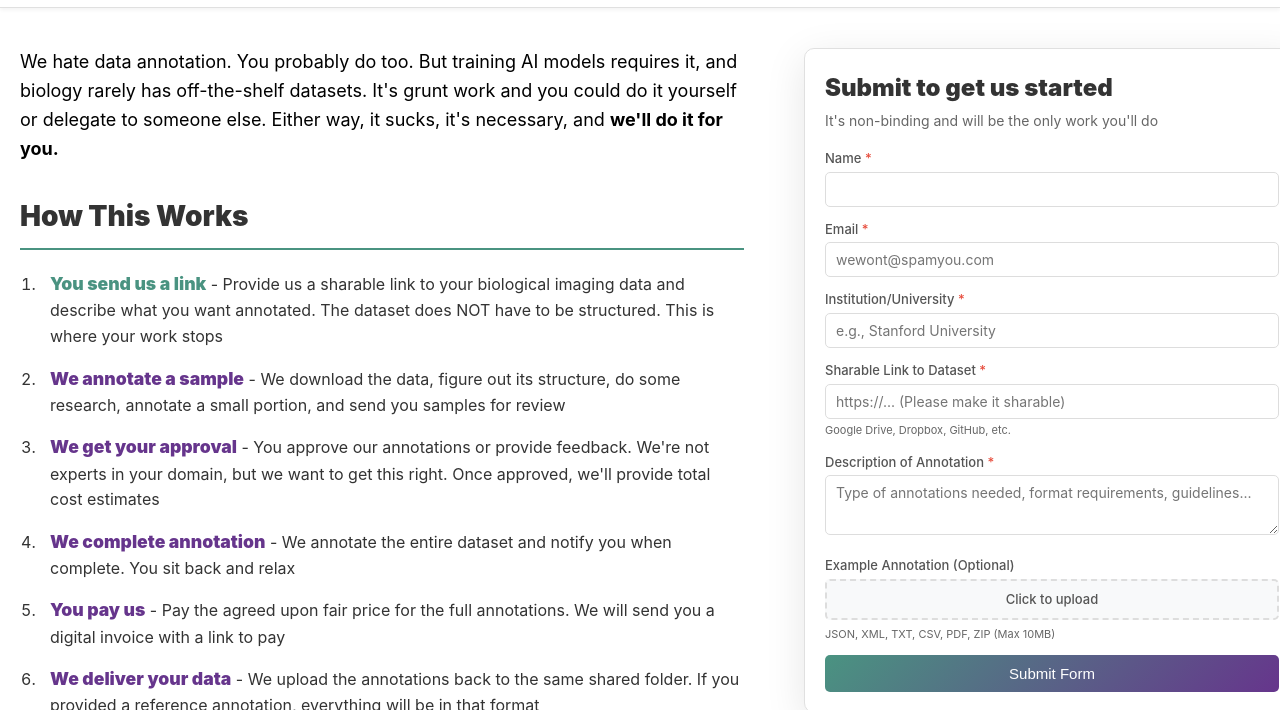
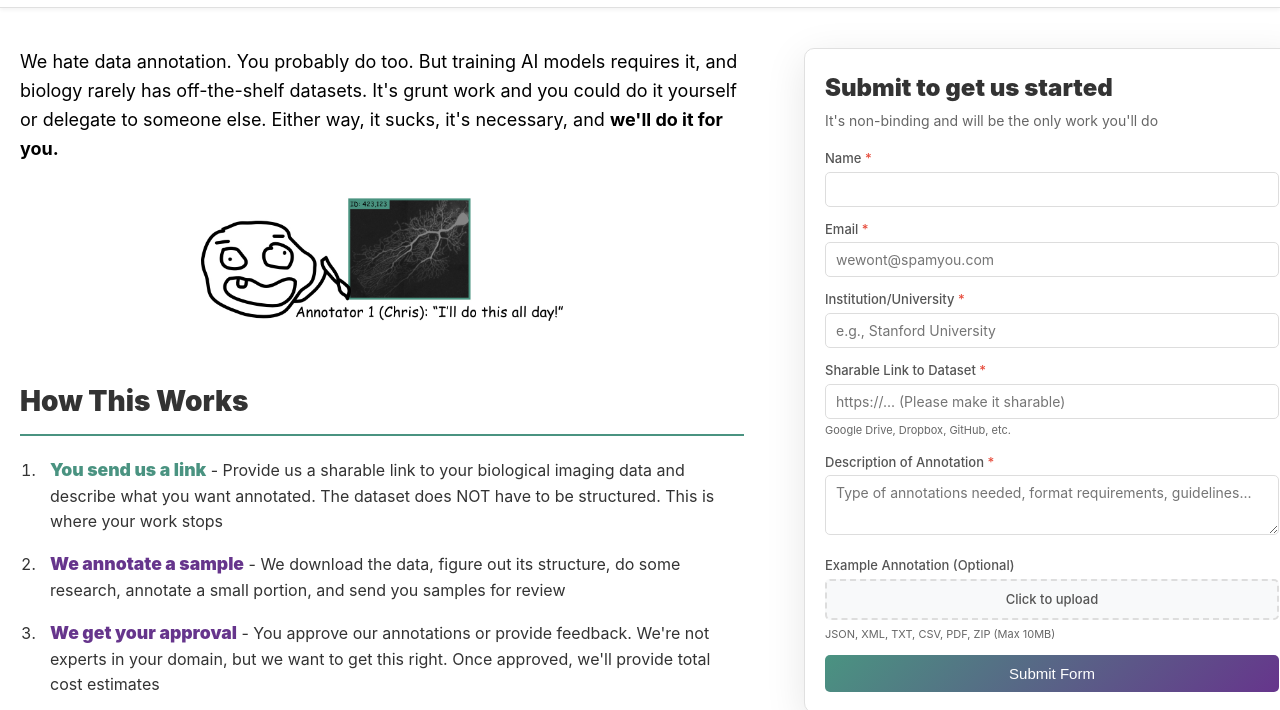
Before and after one commit to huronalia/you-link-we-label, a plain HTML site: page index.html in a window 1280 px wide. Shown: the part 77-787 px from the top of the page. Drawn offline with Linux system fonts and the light colour scheme.

Commit message:
added the stupid guy back

```diff
--- a/index.html
+++ b/index.html
@@ -178,9 +178,9 @@
             and <b>we'll do it for you.</b>
         </p>
 
-<!--        <div class="tagline-image">-->
-<!--            <img src="assets/stupid_guy.jpg" alt="Data annotation frustration">-->
-<!--        </div>-->
+        <div class="tagline-image">
+            <img src="assets/stupid_guy.jpg" alt="Data annotation frustration">
+        </div>
 
         <h2 id="how-it-works">How This Works</h2>
         <ol>
```
